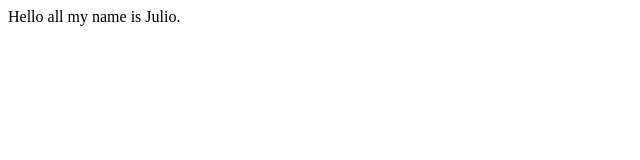
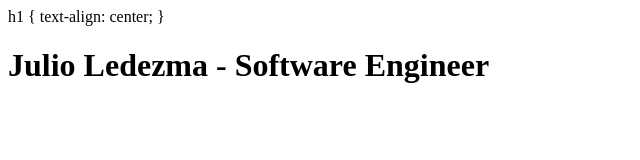
Before and after one commit to Julio1230/julio.github.io, a plain HTML site: page index.html in a window 1280 px wide. Shown: the whole page, without its empty margins (0-640 px from the left). Drawn offline with Linux system fonts and the light colour scheme.

Commit message:
Update index.html

```diff
--- a/index.html
+++ b/index.html
@@ -1,10 +1,11 @@
 <html>
 <head>
 <title>Julio Ledezma</title>
-<meta name="description" content="Our first page">
-<meta name="keywords" content="html tutorial template">
 </head>
-<body>
-Hello all my name is Julio.
-</body>
+h1 {
+  text-align: center;
+}
+
+<h1> Julio Ledezma - Software Engineer </h1>
+
 </html>
```
